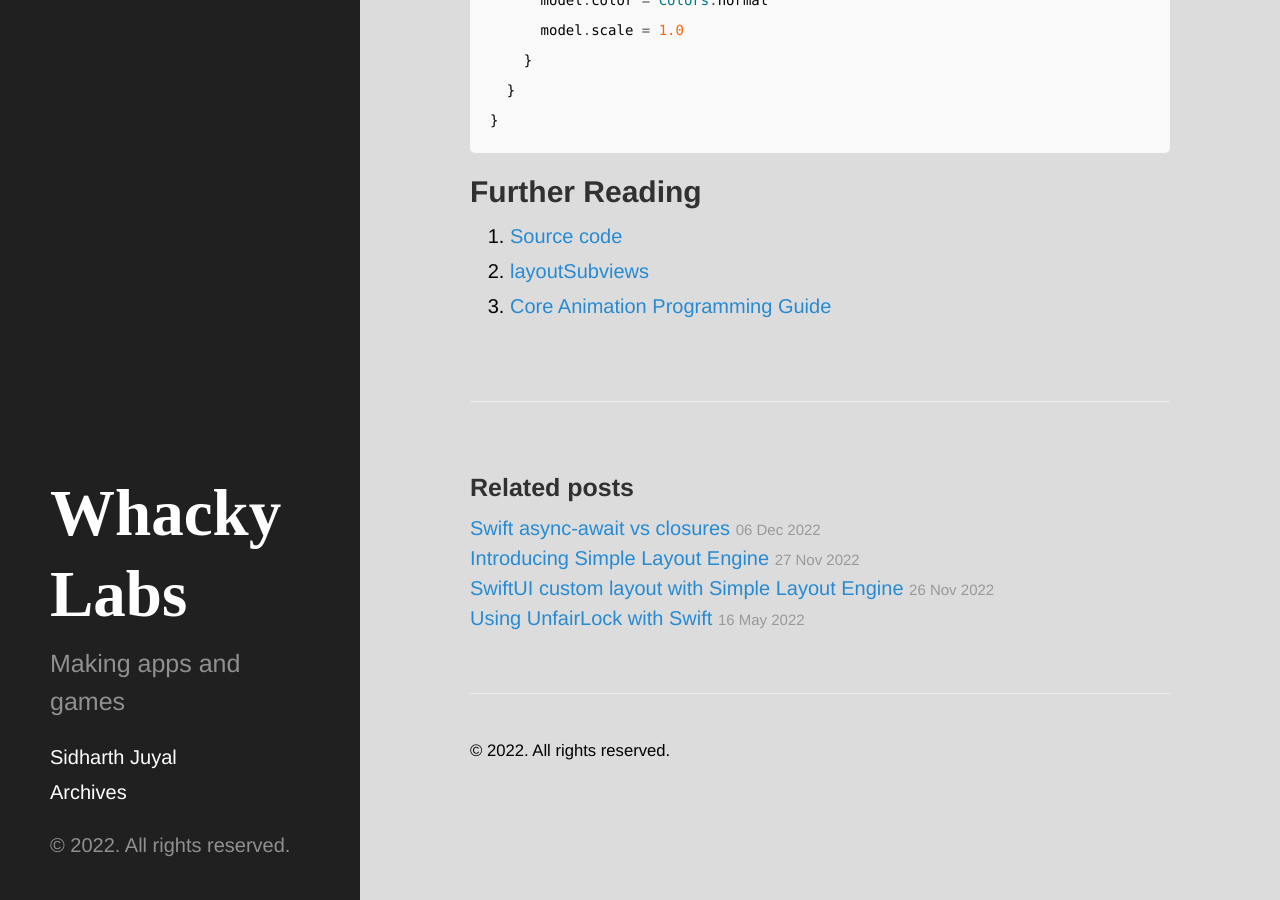
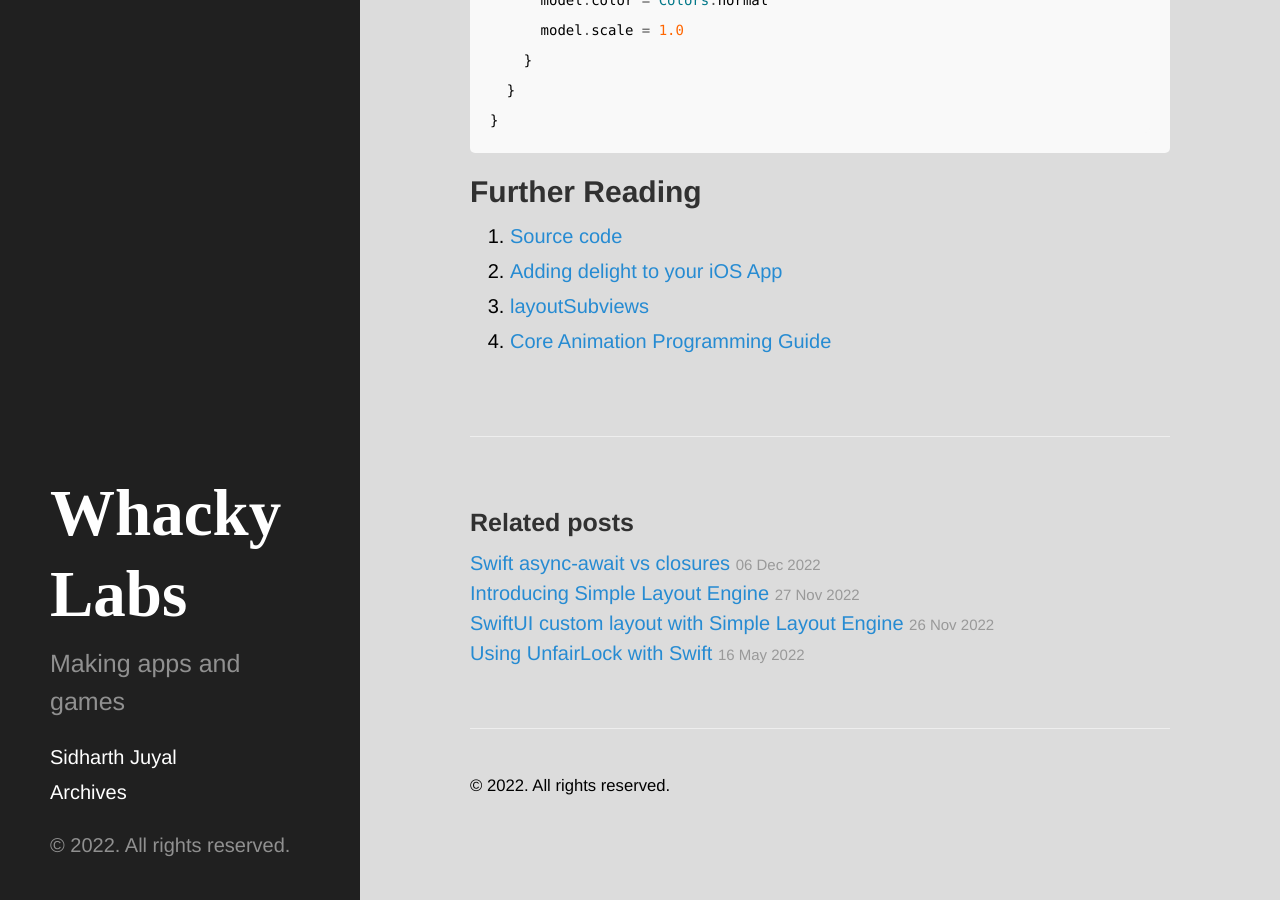
Before and after one commit to chunkyguy/chunkyguy.github.io, a Jekyll site: the page built from _posts/2022-12-12-layout-driven-ui.md, in a window 1280 px wide and 900 px high, scrolled down 6322 px. Built offline with Jekyll 4.4.1, drawn with Linux system fonts in a browser that asks for light colours.

Commit message:
Update 2022-12-12-layout-driven-ui.md

```diff
--- a/_posts/2022-12-12-layout-driven-ui.md
+++ b/_posts/2022-12-12-layout-driven-ui.md
@@ -178,5 +178,6 @@ class MoveMeView: UIView {
 
 ## Further Reading
 1. [Source code](https://gist.github.com/chunkyguy/e0acac64fcc027f917b9b4b7d02830a9)
+1. [Adding delight to your iOS App](https://developer.apple.com/wwdc18/233)
 1. [layoutSubviews](https://developer.apple.com/documentation/uikit/uiview/1622482-layoutsubviews)
 1. [Core Animation Programming Guide](https://developer.apple.com/library/archive/documentation/Cocoa/Conceptual/CoreAnimation_guide/Introduction/Introduction.html#//apple_ref/doc/uid/TP40004514-CH1-SW1)
```
